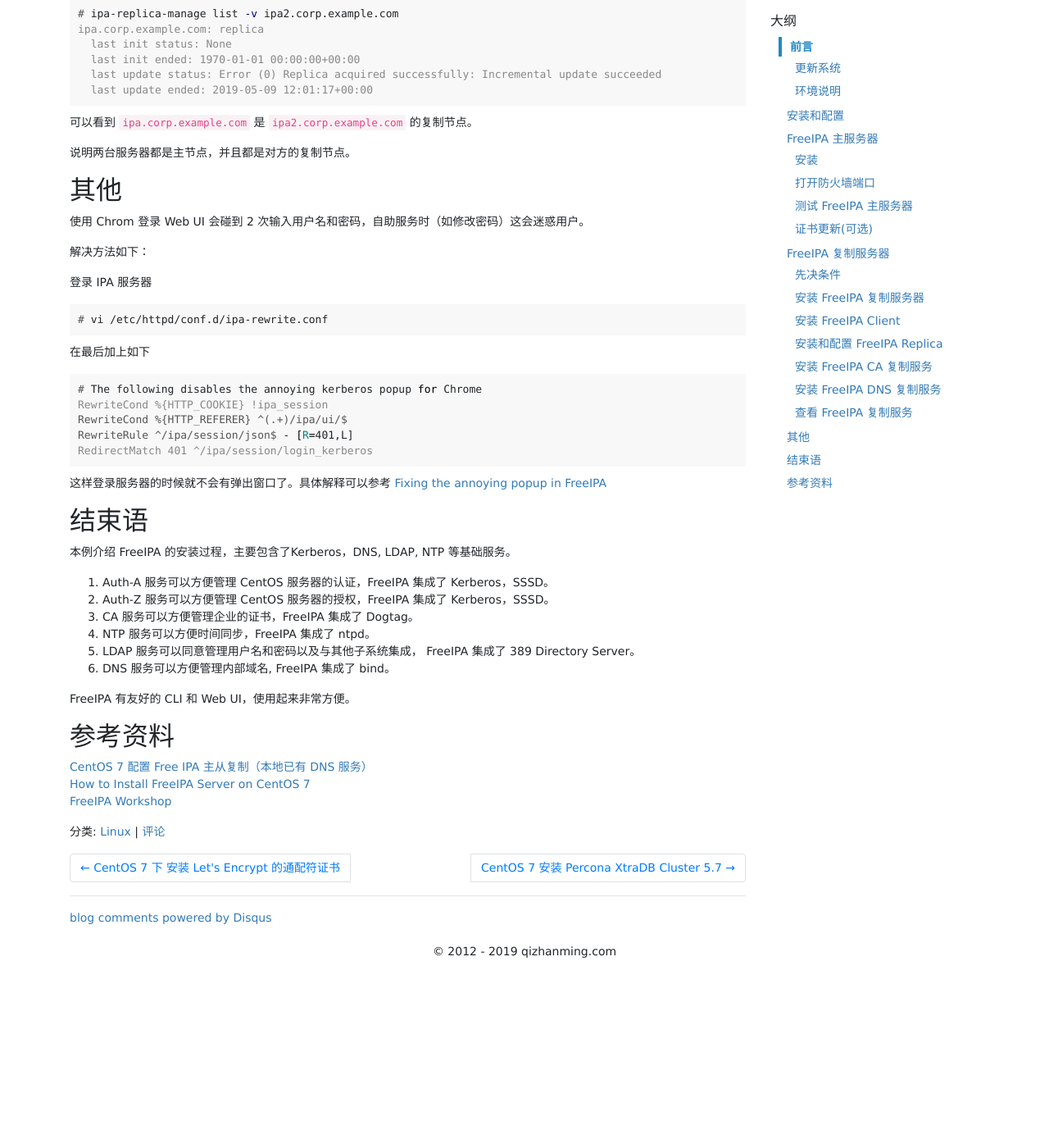
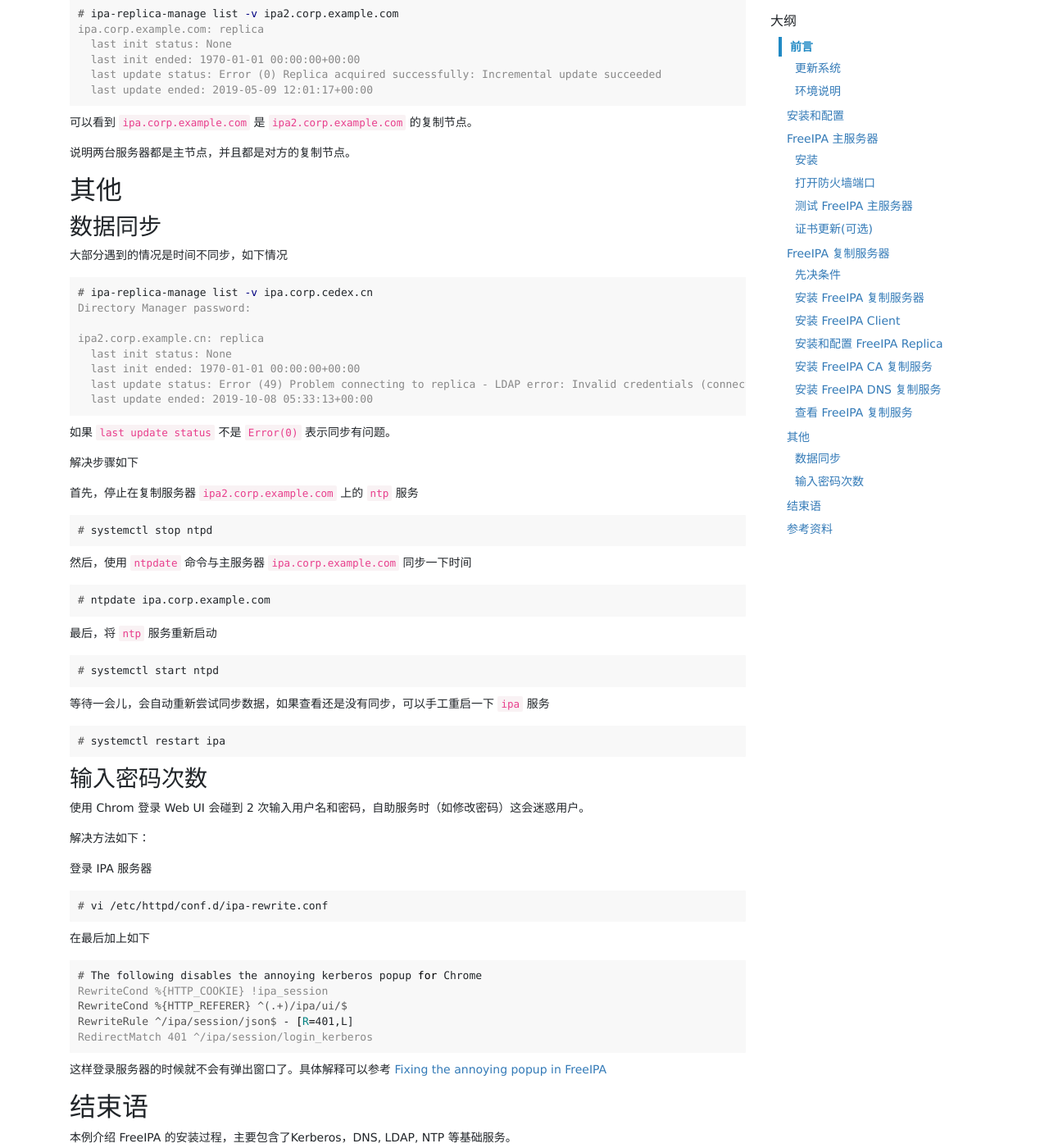
Before and after one commit to zhanming/zhanming.github.com, a Jekyll site: the page built from _posts/2019-04-29-how-to-install-freeipa-server-and-replica-on-centos-7.markdown, in a window 1280 px wide and 1400 px high, scrolled down 18396 px. Shown: the whole window at 82% size. Built offline with Jekyll 4.4.1, drawn with Linux system fonts in a browser that asks for light colours; comment, search, counter and statistics services are not loaded; before the commit the page ends 19587 px from its top, so only the background shows below that.

Commit message:
add resolve time sync description.

````diff
--- a/_posts/2019-04-29-how-to-install-freeipa-server-and-replica-on-centos-7.markdown
+++ b/_posts/2019-04-29-how-to-install-freeipa-server-and-replica-on-centos-7.markdown
@@ -1,6 +1,7 @@
 ---
 layout: post
 title: CentOS 7 安装 FreeIPA 主从复制
+update: 2019-10-16
 categories: [Linux]
 tags: [centos, freeipa]
 summary: CentOS 7 配置 Free IPA，以前写过一篇，但是没有安装 DNS 服务，本次再写一次包含 DNS 服务的安装和配置过程。
@@ -1027,6 +1028,50 @@
 
 ## 其他
 
+### 数据同步
+
+大部分遇到的情况是时间不同步，如下情况
+
+```terminal
+# ipa-replica-manage list -v ipa.corp.cedex.cn
+Directory Manager password:
+
+ipa2.corp.example.cn: replica
+  last init status: None
+  last init ended: 1970-01-01 00:00:00+00:00
+  last update status: Error (49) Problem connecting to replica - LDAP error: Invalid credentials (connection error)
+  last update ended: 2019-10-08 05:33:13+00:00
+```
+如果 `last update status` 不是 `Error(0)` 表示同步有问题。
+
+解决步骤如下
+
+首先，停止在复制服务器 `ipa2.corp.example.com` 上的 `ntp` 服务
+
+```terminal
+# systemctl stop ntpd
+```
+
+然后，使用 `ntpdate` 命令与主服务器 `ipa.corp.example.com` 同步一下时间
+
+```terminal
+# ntpdate ipa.corp.example.com
+```
+
+最后，将 `ntp` 服务重新启动
+
+```terminal
+# systemctl start ntpd
+```
+
+等待一会儿，会自动重新尝试同步数据，如果查看还是没有同步，可以手工重启一下 `ipa` 服务
+
+```terminal
+# systemctl restart ipa
+```
+
+### 输入密码次数
+
 使用 Chrom 登录 Web UI 会碰到 2 次输入用户名和密码，自助服务时（如修改密码）这会迷惑用户。
 
 解决方法如下：
````
